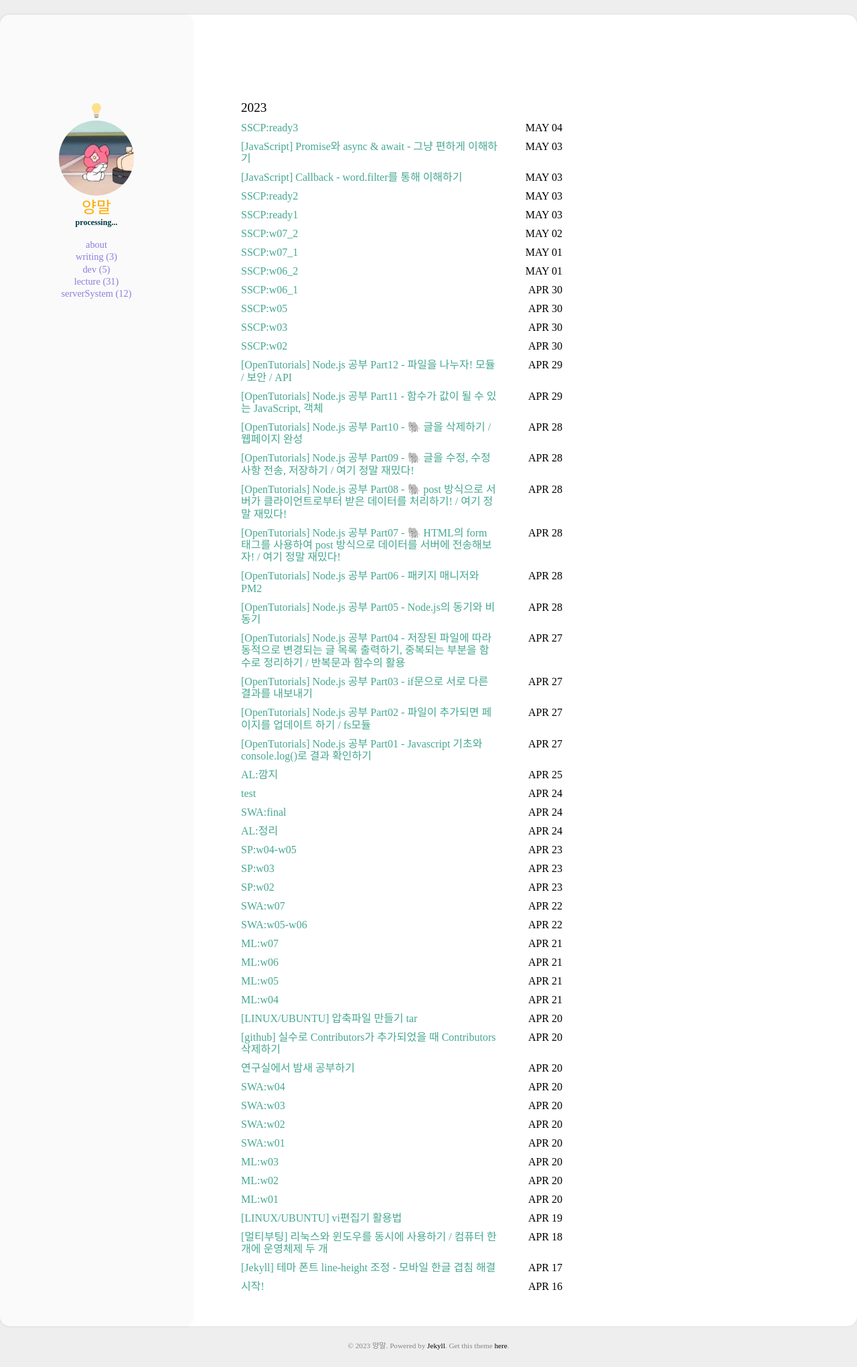
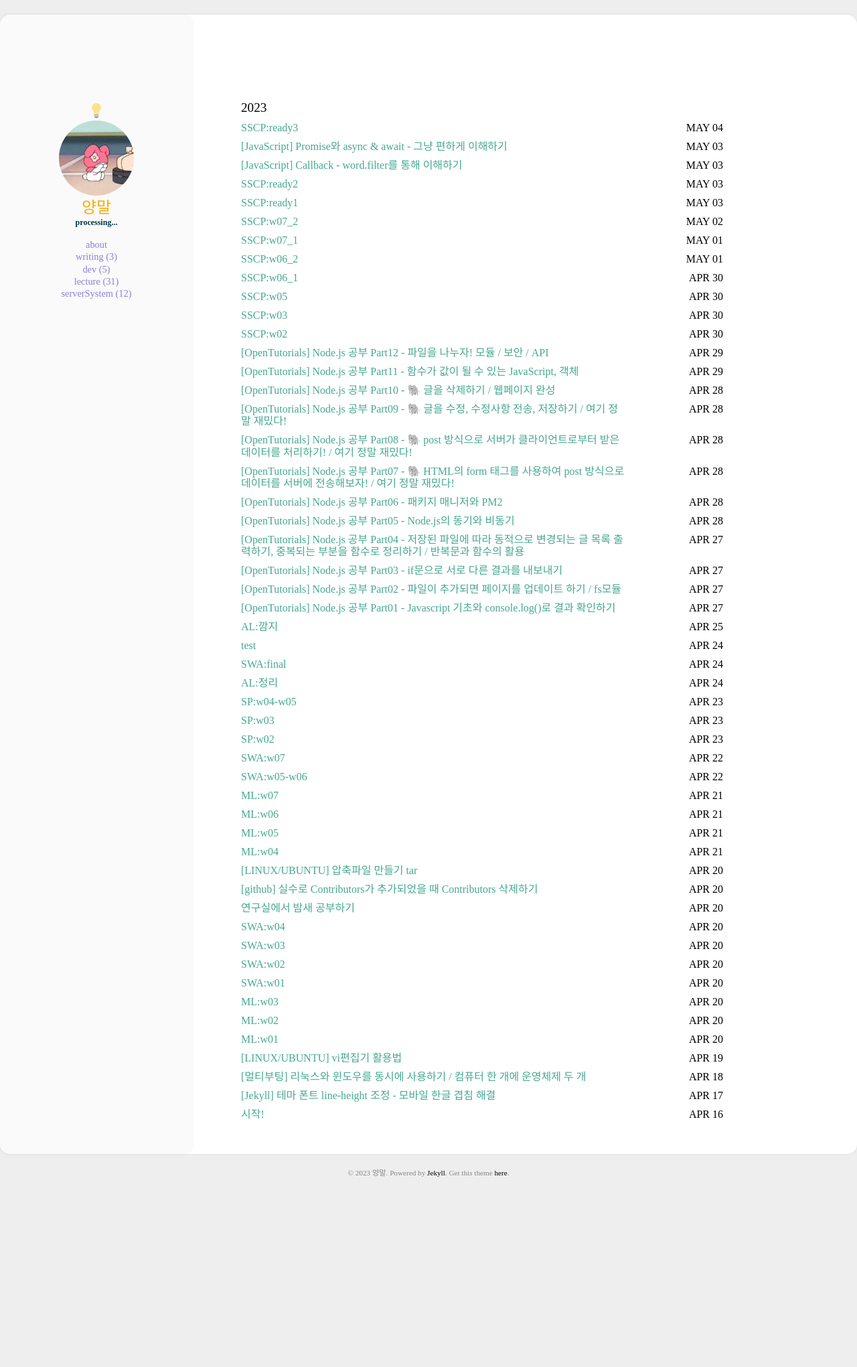
Before and after one commit to ywonchae1/ywonchae1.github.io, a Jekyll site: the page built from index.html, in a window 1280 px wide. Shown: the whole page at 67% size. Built offline with Jekyll 4.4.1, drawn with Linux system fonts in a browser that asks for light colours; some web fonts are replaced; after the commit the page ends 1784 px from its top, so only the background shows below that.

Commit message:
mod: Edit margin

```diff
--- a/assets/css/main.scss
+++ b/assets/css/main.scss
@@ -245,7 +245,7 @@
     }
 
     @include breakpoint(medium) {
-        max-width: 30rem;
+        max-width: 45rem; //here
         margin-top: 5rem;
     }
 
@@ -424,7 +424,8 @@
 
 .nav_list {
     margin: 0;
-    padding: 0;
+    padding-right: 3rem; //here
+	 padding-left: 3rem; //here
     list-style: none;
 
     @include mobile-only {
@@ -507,7 +508,7 @@
     color: var(--post_text);
 
     @include breakpoint(medium) {
-        max-width: 33rem;
+        //max-width: 33rem;
         margin-top: 5rem;
 		  margin-right: 5rem;
     }
```
